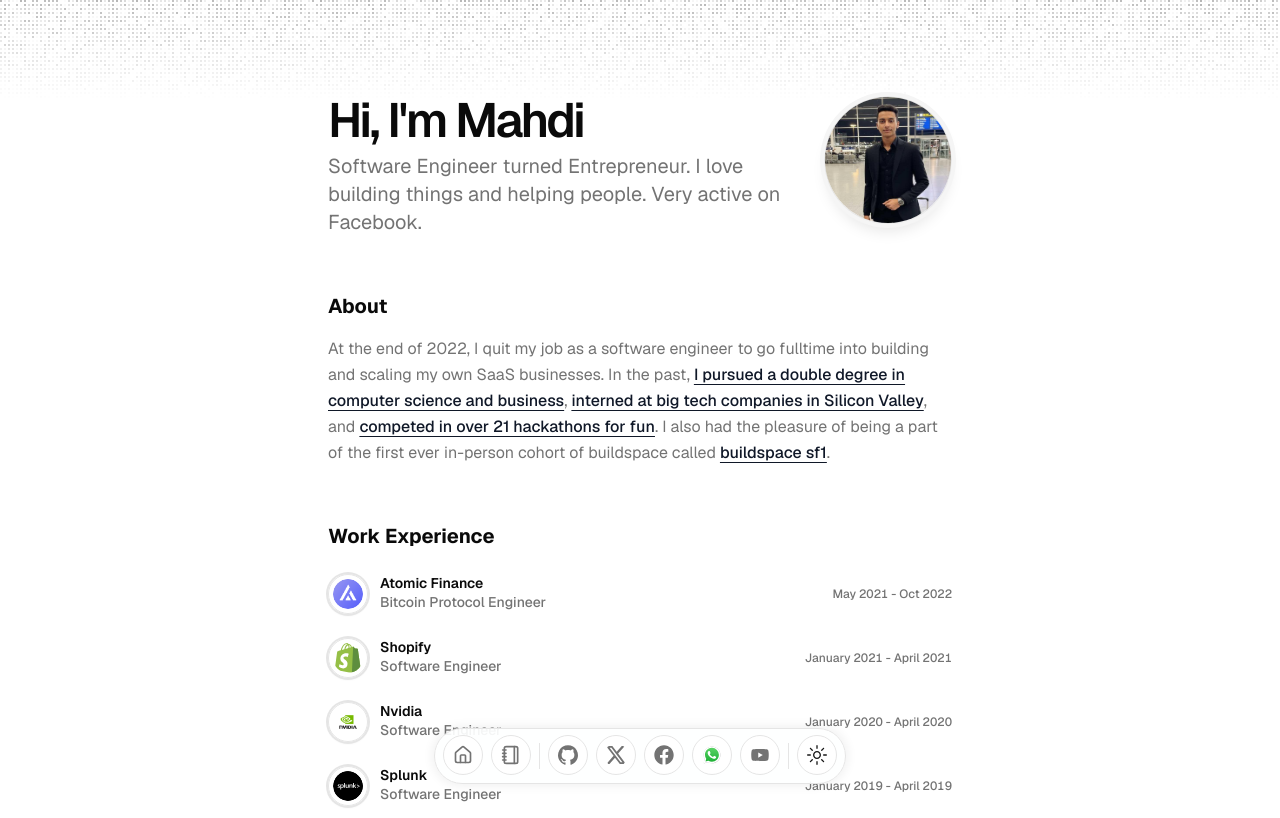
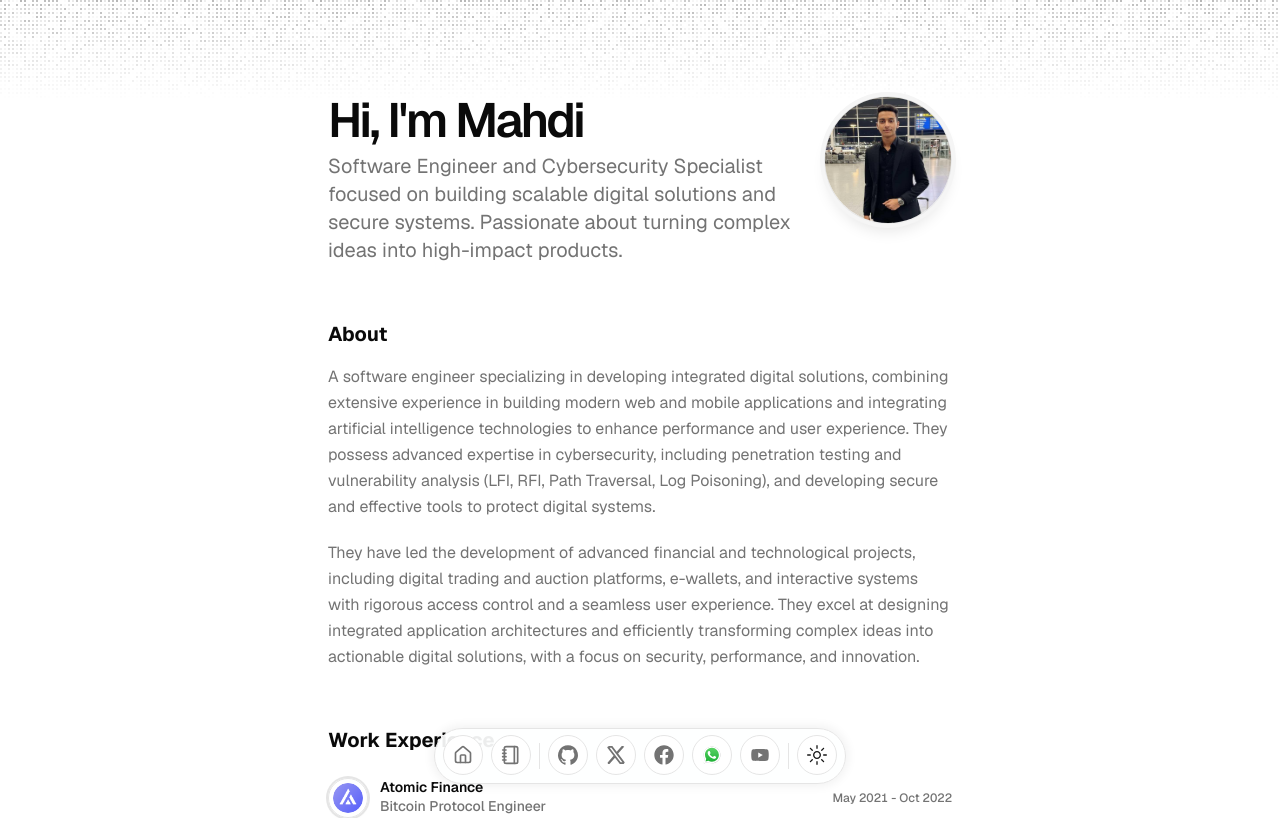
Before and after one commit to IT-CPI/portfolio, a Next.js app: page / in a window 1280 px wide. Shown: the top 818 px of the page. Built offline with nearby package versions, Linux system fonts and the light colour scheme.

Commit message:
chore: update summary text and ignore generated content-collections lint warning

```diff
--- a/eslint.config.mjs
+++ b/eslint.config.mjs
@@ -10,6 +10,7 @@
         'out/**',
         'build/**',
         'next-env.d.ts',
+        '.content-collections/**',
     ]),
 ])
 
--- a/src/data/resume.tsx
+++ b/src/data/resume.tsx
@@ -12,9 +12,9 @@
   location: "San Francisco, CA",
   locationLink: "https://www.google.com/maps/place/sanfrancisco",
   description:
-    "Software Engineer turned Entrepreneur. I love building things and helping people. Very active on Facebook.",
+  "Software Engineer and Cybersecurity Specialist focused on building scalable digital solutions and secure systems. Passionate about turning complex ideas into high-impact products.",
   summary:
-    "At the end of 2022, I quit my job as a software engineer to go fulltime into building and scaling my own SaaS businesses. In the past, [I pursued a double degree in computer science and business](/#education), [interned at big tech companies in Silicon Valley](https://www.youtube.com/watch?v=d-LJ2e5qKdE), and [competed in over 21 hackathons for fun](/#hackathons). I also had the pleasure of being a part of the first ever in-person cohort of buildspace called [buildspace sf1](https://buildspace.so/sf1).",
+    "A software engineer specializing in developing integrated digital solutions, combining extensive experience in building modern web and mobile applications and integrating artificial intelligence technologies to enhance performance and user experience. They possess advanced expertise in cybersecurity, including penetration testing and vulnerability analysis (LFI, RFI, Path Traversal, Log Poisoning), and developing secure and effective tools to protect digital systems.\n\nThey have led the development of advanced financial and technological projects, including digital trading and auction platforms, e-wallets, and interactive systems with rigorous access control and a seamless user experience. They excel at designing integrated application architectures and efficiently transforming complex ideas into actionable digital solutions, with a focus on security, performance, and innovation.",
   avatarUrl: "/me.png",
   skills: [
   { name: "React", icon: SiReact },
```
